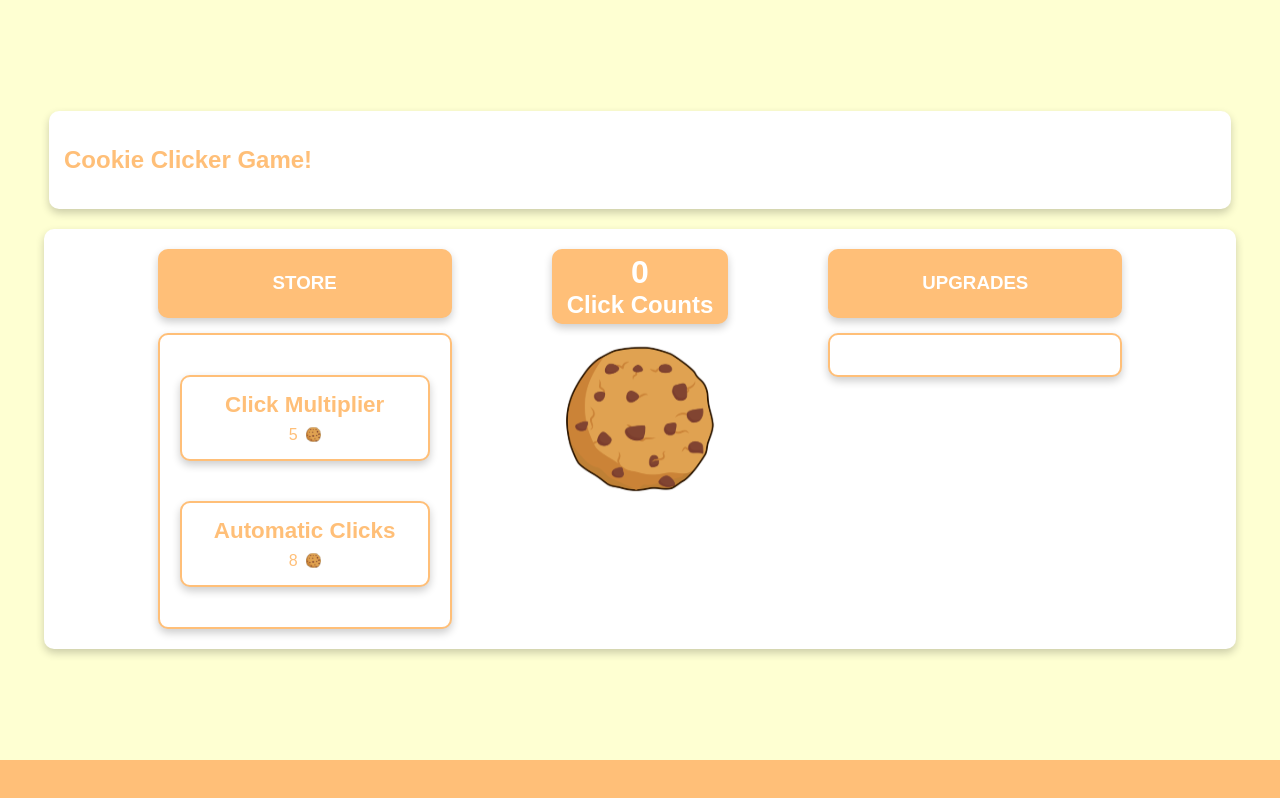
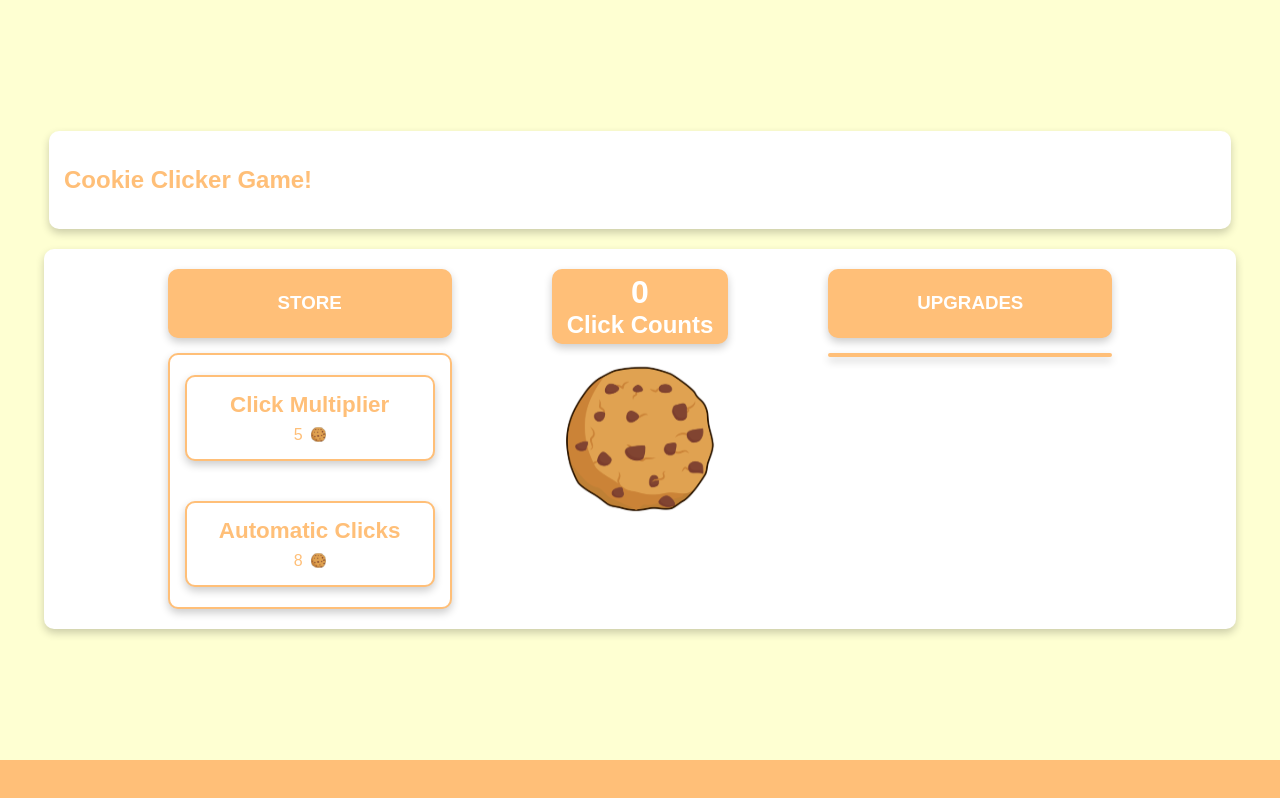
Before and after one commit to RaulBecerraB/Cookie-Clicker, a React (Vite) app: page / in a window 1280 px wide. Built offline with nearby package versions, Linux system fonts and the light colour scheme.

Commit message:
style (CSS): remove unused class and adjust padding
    - Deleted an unused CSS class.
    - Adjusted the padding of the display-container.

```diff
--- a/src/styles/containers.css
+++ b/src/styles/containers.css
@@ -15,7 +15,8 @@
 {
     margin-top: 15px;
     background-color: var(--background-color-white);
-    padding: var(--padding-large);
+    padding-left: var(--padding-medium);
+    padding-right: var(--padding-medium);
     border: 2px solid var(--background-color-orange);
     width: auto;
     max-width: 100px;
@@ -53,14 +54,6 @@
     background-color: var(--background-color-white);
     padding: var(--padding-medium);
     width: 90%;
-}
-
-.storeButton-container
-{
-    margin: 20px auto;
-    background-color: var(--background-color-white);
-    padding: var(--padding-medium);
-    width: 100%;
 }
 
 .white-board
```
